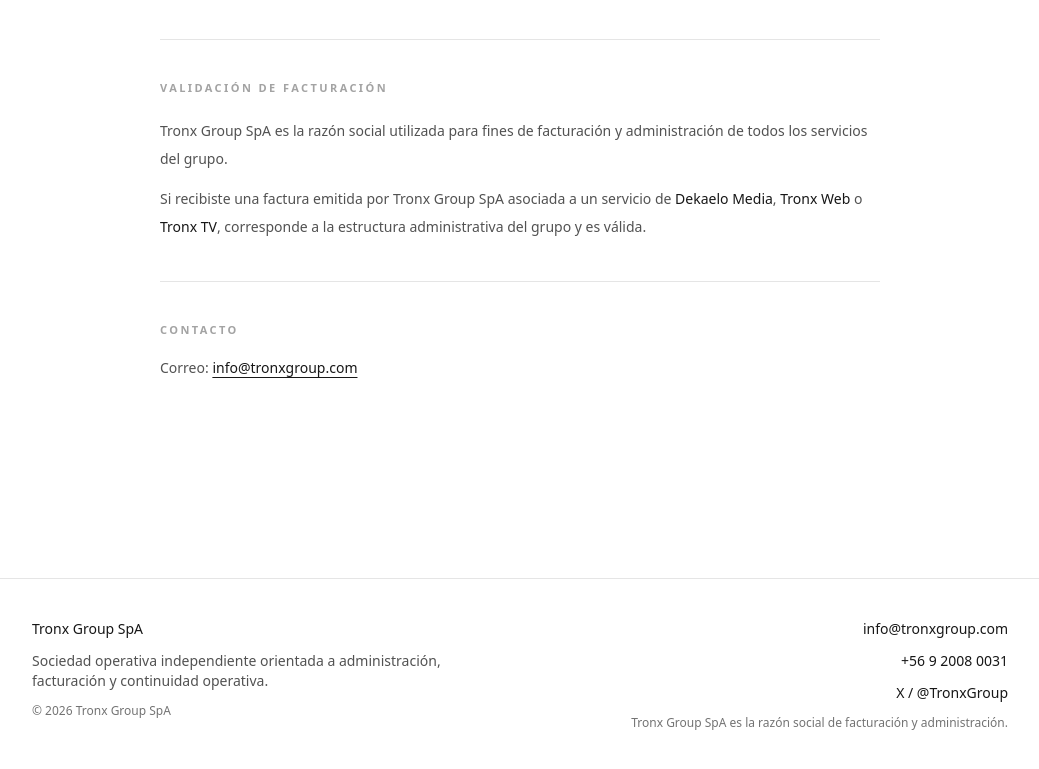
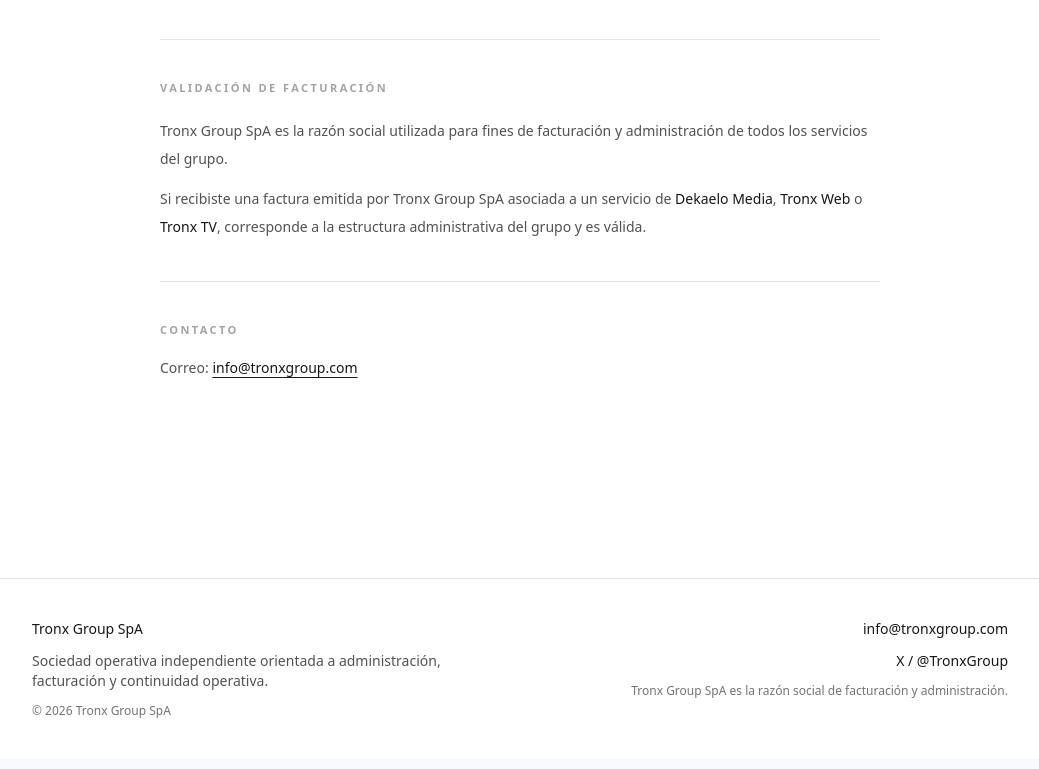
Before and after one commit to TronxGroup/tronxgroup, a Next.js app: page / in a window 1280 px wide. Shown: the part 1515-2284 px from the top of the page, without its empty margins (120-1159 px from the left). Built offline with nearby package versions, Linux system fonts and the light colour scheme.

Commit message:
Update layout.tsx

```diff
--- a/app/layout.tsx
+++ b/app/layout.tsx
@@ -115,7 +115,6 @@
             description:
               "Sociedad operativa independiente orientada a administración, facturación, control financiero y continuidad operativa.",
             email: "info@tronxgroup.com",
-            telephone: "+56 9 2008 0031",
             address: {
               "@type": "PostalAddress",
               addressCountry: "CL",
@@ -190,17 +189,6 @@
 
                 <p>
                   <a
-                    href="https://wa.me/56920080031"
-                    target="_blank"
-                    rel="noopener noreferrer"
-                    className="text-neutral-900 hover:text-neutral-600"
-                  >
-                    +56 9 2008 0031
-                  </a>
-                </p>
-
-                <p>
-                  <a
                     href="https://x.com/TronxGroup"
                     target="_blank"
                     rel="noopener noreferrer"
```
